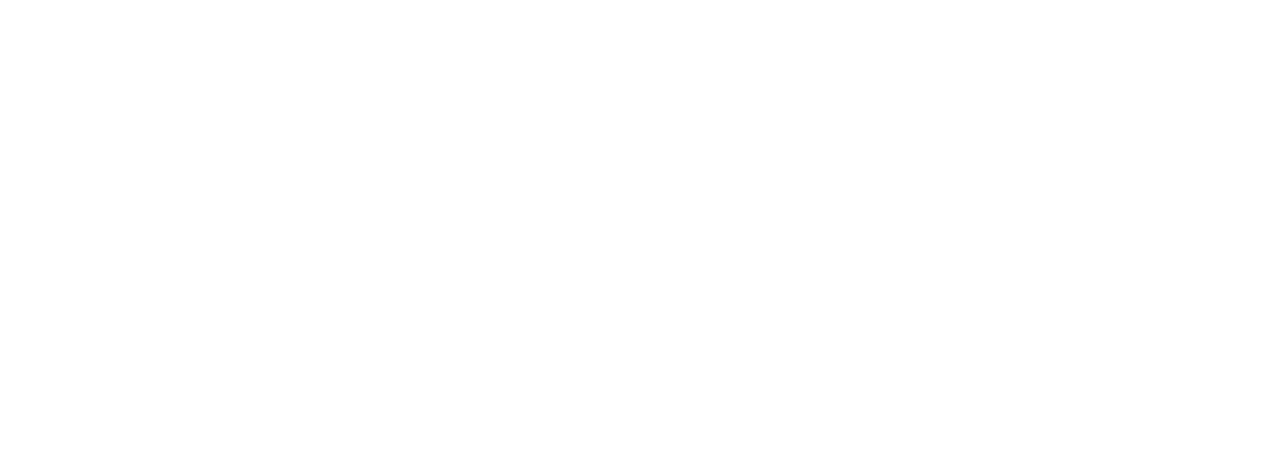
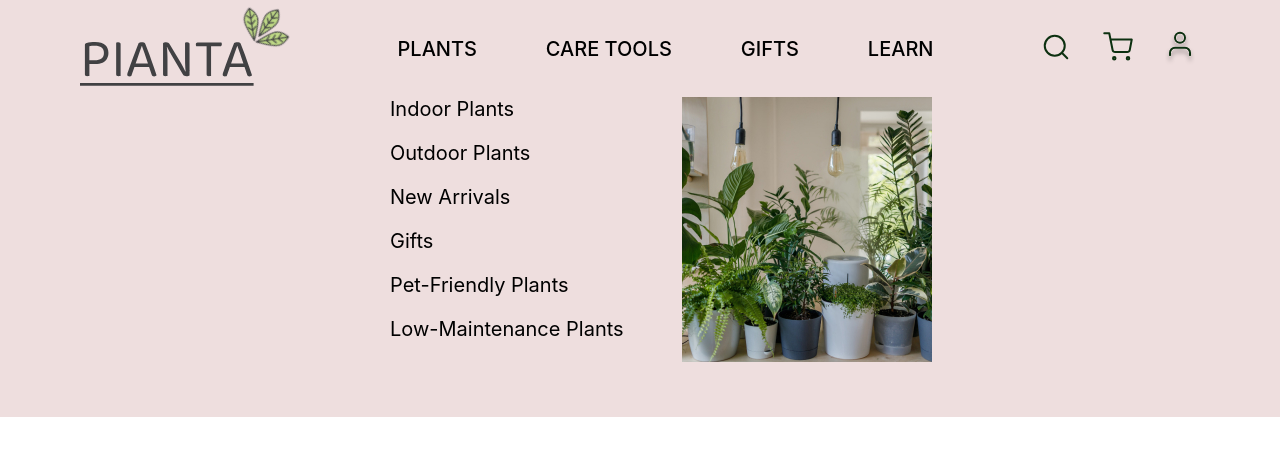
Before and after one commit to SkyBala/pinata-react, a React (Create React App) app: page / in a window 1280 px wide. Before the commit this address had no page. Shown: the top 456 px of the page. Built offline with nearby package versions, Linux system fonts and the light colour scheme.

Commit message:
Header_Abai

```diff
--- a/src/App.js
+++ b/src/App.js
@@ -23,9 +23,9 @@
           <Route path='IndoorPage' element={<IndoorPage/>}/>
         </Routes>
       </BrowserRouter>
+     </div>
+  );
 
-    </div>
-  );
 }
 
 export default App;
--- a/src/Main.js
+++ b/src/Main.js
@@ -1,13 +1,13 @@
 import React from 'react'
 import './Main.css'
-
+import Header from "./components/header/Header";
 
 
 
 function Main() {
   return (
     <div >
-
+      <Header/>
     </div>
   )
 }
--- a/src/components/header/Components/HeaderModal.js
+++ b/src/components/header/Components/HeaderModal.js
@@ -0,0 +1,30 @@
+import React from 'react';
+import classes from '../Header.module.css'
+import HeaderPlant from '../img/plant.jpg'
+import {NavLink } from "react-router-dom";
+
+function HeaderModal ()  {
+    return (
+<div className={classes.header_modal}>
+    <div className={classes.header_container}>
+        <div className={classes.header_modal_inner}>
+            <div className={classes.header_modal_nav}>
+                <ul className={classes.header_modal_nav_ul}>
+                    <li><NavLink>Indoor Plants </NavLink></li>
+                    <li><NavLink>Outdoor Plants </NavLink></li>
+                    <li><NavLink>New Arrivals </NavLink></li>
+                    <li><NavLink>Gifts </NavLink></li>
+                    <li><NavLink>Pet-Friendly Plants </NavLink></li>
+                    <li><NavLink>Low-Maintenance Plants</NavLink></li>
+                </ul>
+            </div>
+            <div className={classes.header_modal_content}>
+                <img src={HeaderPlant} alt=""/>
+            </div>
+        </div>
+    </div>
+</div>
+    );
+};
+
+export default HeaderModal;
--- /dev/null
+++ b/src/components/header/Header.css
@@ -0,0 +1,11 @@
+.container{
+    width: 1280px;
+    margin: 0 auto;
+}
+ul,li{
+    list-style-type: none;
+}
+a{
+    text-decoration: none;
+    color: black;
+}
--- a/src/components/header/Header.js
+++ b/src/components/header/Header.js
@@ -1,9 +1,57 @@
-import React from 'react'
+import React, {useState} from 'react'
 import classes from './Header.module.css'
+import './Header.css'
+import HeaderLogo from './img/logo.svg'
+import HeaderSearch from './img/search.svg'
+import HeaderBasket from './img/basket.svg'
+import HeaderUser from './img/user.svg'
+import {NavLink } from "react-router-dom";
+import HeaderModal from "./Components/HeaderModal";
+
+
 
 function Header() {
+
+const [showModal, setShowModal] = useState(false)
   return (
-    <div>Header</div>
+    <header className={classes.header}
+        onMouseEnter={ () =>{
+            setShowModal(true)
+        }
+        }onMouseLeave={() => {
+            setShowModal(false);
+        }}
+
+    >
+      <div className="container">
+          <div className={classes.header_inner}>
+              <div className={classes.header_logo}>
+                  <a href=""><img src={HeaderLogo} alt=""/></a>
+              </div>
+              <div className={classes.header_nav}>
+                  <ul className={classes.header_nav_ul}>
+                      <li><NavLink >PLANTS</NavLink></li>
+                      <li><NavLink >CARE TOOLS </NavLink></li>
+                      <li><NavLink >GIFTS</NavLink></li>
+                      <li><NavLink >LEARN</NavLink></li>
+                  </ul>
+              </div>
+              <div className={classes.header_nav_icons}>
+                  <ul className={classes.header_nav_icon_ul}>
+                      <li><a href=""><img src={HeaderSearch} alt=""/></a></li>
+                      <li><a href=""><img src={HeaderBasket} alt=""/></a></li>
+                      <li><a href=""><img src={HeaderUser} alt=""/></a></li>
+                  </ul>
+              </div>
+          </div>
+      </div>
+        {
+            showModal &&
+            <HeaderModal />
+        }
+
+    </header>
+
   )
 }
 
--- a/src/components/header/Header.module.css
+++ b/src/components/header/Header.module.css
@@ -0,0 +1,47 @@
+.header {
+    background-color: #EEDEDE;
+    height: 109px;
+    width: 100%;
+}
+.header_inner{
+    display: flex;
+    justify-content: space-between;
+    align-items:center;
+}
+.header_nav_ul{
+    display: flex;
+    width: 536px;
+    justify-content: space-between;
+}
+.header_nav_ul li{
+    font-size: 20px;
+    font-weight: 500;
+    line-height: 38px;
+
+}
+.header_nav_icon_ul{
+    display: flex;
+    justify-content: space-between;
+    align-items: center;
+    width: 154px;
+}
+.header_modal{
+    height: 320px;
+    width: 100%;
+    background-color: #EEDEDE;
+
+}
+.header_container{
+    width: 500px;
+    margin: 0 auto;
+}
+.header_modal_inner{
+    width: 542px;
+    display: flex;
+    justify-content: space-between;
+}
+.header_modal_nav_ul li{
+    margin-bottom: 20px;
+    font-size: 20px;
+    font-weight: 400;
+}
```
